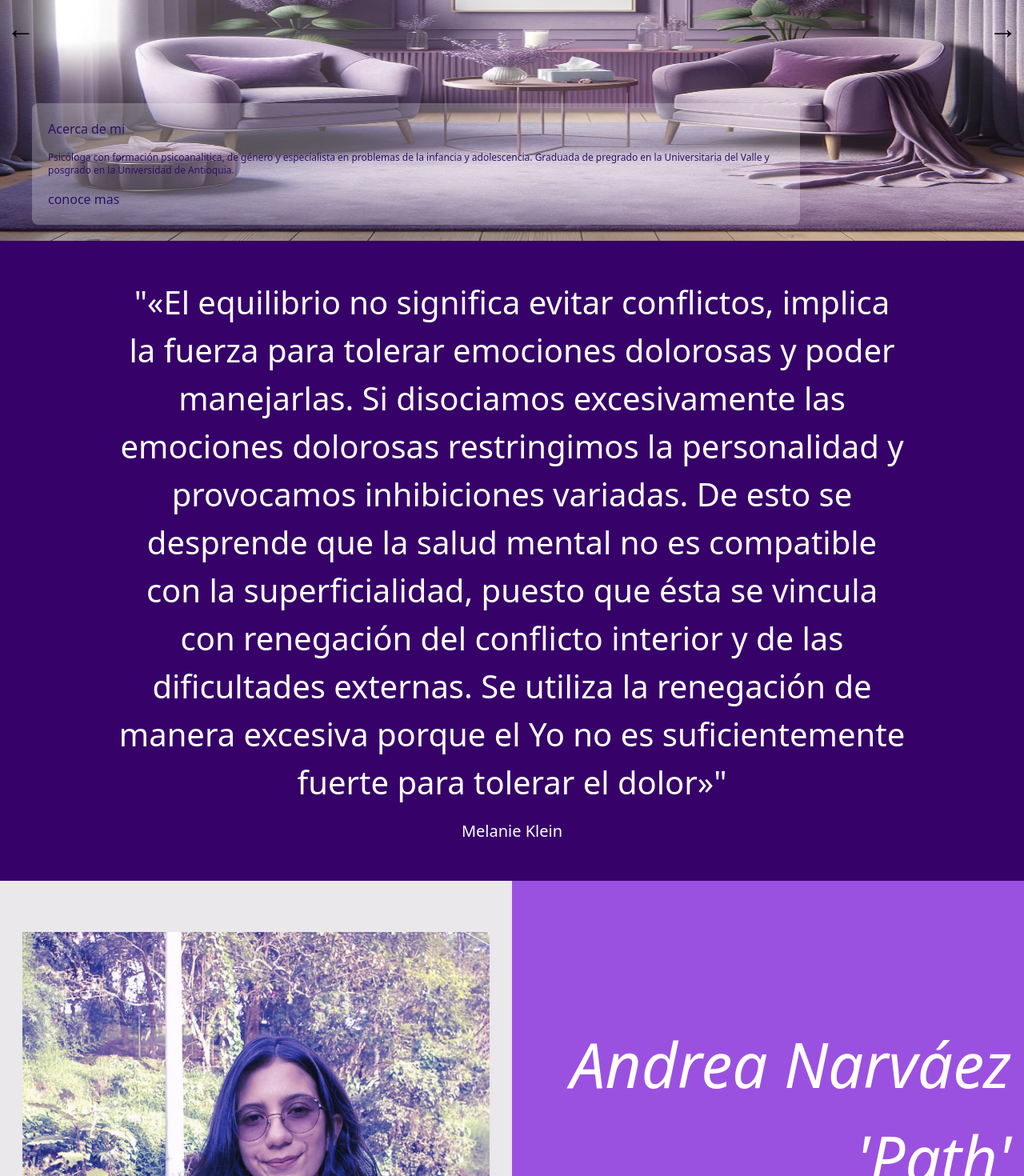
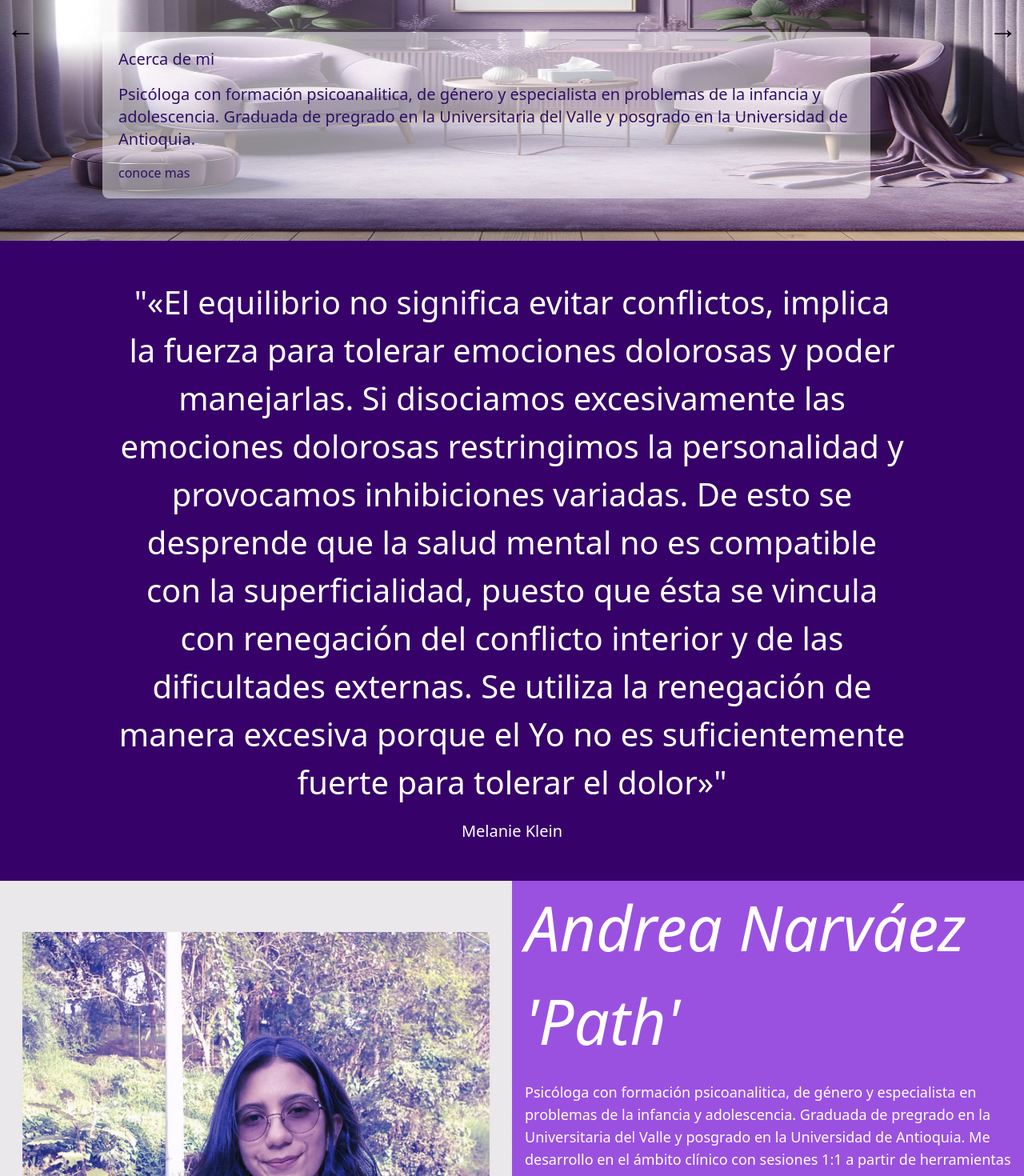
Before and after one commit to jdyepest/andre-app, a Vue app: page / in a window 1280 px wide. Shown: the part 360-1830 px from the top of the page at 80% size. Built offline with nearby package versions, Linux system fonts and the light colour scheme.

Commit message:
fixed bug and screen of the carrousel

```diff
--- a/src/Home.vue
+++ b/src/Home.vue
@@ -26,46 +26,50 @@
 
   <div class="feminist-purple font-sans antialiased h-screen md:h-full ">
 
-    <div class="flex items-center h-full">
+
       <AnimatedComponent>
+        <div class="flex items-center h-full">
         <div class=" mx-auto px-4 h-full">
-          <h2 class="md:text-[78px] text-[52px] font-bold mb-4 italic md:text-right text-center text-white italic font-normal font-sans">Andrea Narváez <br> 'Path'</h2>
+          <h2 class="md:text-[78px] text-[52px] font-bold mb-4 italic  text-white italic font-normal font-sans">Andrea Narváez <br> 'Path'</h2>
 
-          <p class="text-md md:text-lg mb-2 text-white md:text-right text-justify">
+          <p class="text-md md:text-lg mb-2 text-white md:text-left text-justify">
             Psicóloga con formación psicoanalitica, de género y especialista en problemas de la infancia y adolescencia. Graduada de pregrado en la Universitaria del Valle y  posgrado  en la Universidad de Antioquia. Me desarrollo en el ámbito clínico con sesiones 1:1 a partir de herramientas psicoterapéuticas en el arte y la escritura. Procuro un espacio de confianza para ir más allá del tratamiento de manera que se ofrezca un acompañamiento y atención singular en cada proceso.
 
           </p>
 
-          <p class="text-md md:text-lg text-white text-right md:text-justify">
+          <p class="text-md md:text-lg text-white text-left md:text-justify">
               Apasionada por la poesía, la escritura y el arte, integro la creatividad en mi práctica terapéutica para explorar y sanar, ofreciendo un espacio de acogida y comprensión para el bienestar y el autoconocimiento de mis pacientes.
           </p>
         </div>
+      </div>
       </AnimatedComponent>
-    </div>
+
 
 
   </div>
 
-<div class="feminist-purple font-sans antialiased h-screen order-4 md:order-3 ">
-
-    <div class="flex items-center h-full">
-      <AnimatedComponent>
-        <div class="mx-auto px-4 h-full">
-    <h2 class="md:text-[78px] text-[52px] font-bold mb-4 italic md:text-left text-center text-white italic font-normal font-sans">Terapia</h2>
+<div class="feminist-purple font-sans  md:h-screen h-96 order-4 order-3 ">
 
 
-    <p class="text-lg text-white text-right md:text-justify text-center">
+      <AnimatedComponent>
+        <div class="flex items-center h-screen">
+        <div class="mx-auto px-4 ">
+    <h2 class="md:text-[78px] text-[52px] font-bold mb-4 italic  text-white italic font-normal font-sans">Terapia</h2>
+
+
+    <p class="text-lg text-white text-justify md:text-right ">
         Ofrezco consultas presenciales en Medellín, así como terapia en línea para pacientes de todo el mundo. Mi enfoque se centra en la adaptación del psicoanálisis a la era digital, manteniendo un espacio seguro y empático para el crecimiento personal de mis pacientes.
     </p>
 
-    <p class="text-lg text-white text-right md:text-justify text-center">
+    <p class="text-lg text-white text-justify md:text-right">
         Comprometida con la accesibilidad y la flexibilidad, utilizo herramientas tecnológicas avanzadas para garantizar una experiencia terapéutica profunda y significativa, sin importar la distancia.
     </p>
+</div>
 </div>
 
       </AnimatedComponent>
 
-    </div>
+
 
 
 
@@ -87,8 +91,9 @@
 
   <div class="feminist-purple font-sans antialiased h-screen order-6">
 
-    <div class="flex items-center h-screen">
+
       <AnimatedComponent>
+        <div class="flex items-center h-screen">
         <div class=" mx-auto px-4 h-full">
           <h2 class="md:text-[78px] text-[52px] font-bold mb-4 italic text-right text-white italic font-normal font-sans">mi libro <br> 'el cajon de la noche'</h2>
 
@@ -100,8 +105,9 @@
              parthe esta obra signitifico mucho para mi en el contexto que vivia en aquel entonces y espero poderla compartir con el mundo si deseas una saber mas o una copia virtual o fisica hazmelo saber se envia a cualquier parte del mundo
           </p>
         </div>
+      </div>
       </AnimatedComponent>
-    </div>
+
 
 
   </div>
--- a/src/components/carousel.vue
+++ b/src/components/carousel.vue
@@ -12,11 +12,11 @@
             <img :src="slide.imageSrc" alt="Slide image" class="object-fill w-full h-full">
 
 
-            <div class="absolute bottom-5 left-10 bg-white bg-opacity-25 p-5 rounded-lg w-3/4 text-violet-950">
-              <h2 class="text-base mb-4">{{ slide.title }}</h2>
-              <p class="mb-4 text-xs">{{ slide.description }}</p>
+            <div class="absolute md:bottom-[10%] md:left-[10%] bottom-5 left-10 bg-white bg-opacity-50 p-5 rounded-lg w-3/4 text-violet-950">
+              <h2 class="text-base md:text-xl mb-4">{{ slide.title }}</h2>
+              <p class="mb-4 text-xs md:text-xl">{{ slide.description }}</p>
               <router-link :to="slide.link" class="btn btn-blue">
-                <div class="text-base">
+                <div class="text-base md:text-l">
                 {{ slide.buttonText }}
                 </div>
               </router-link>
```
